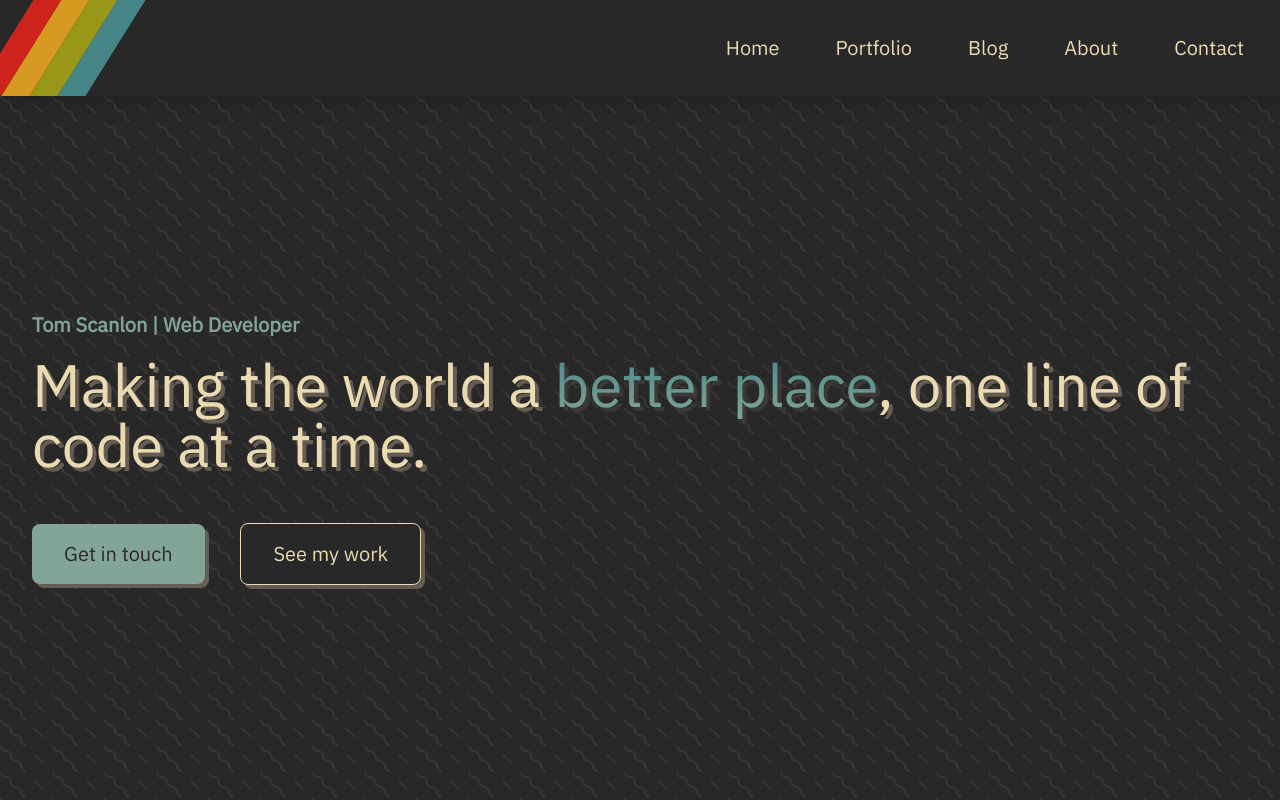
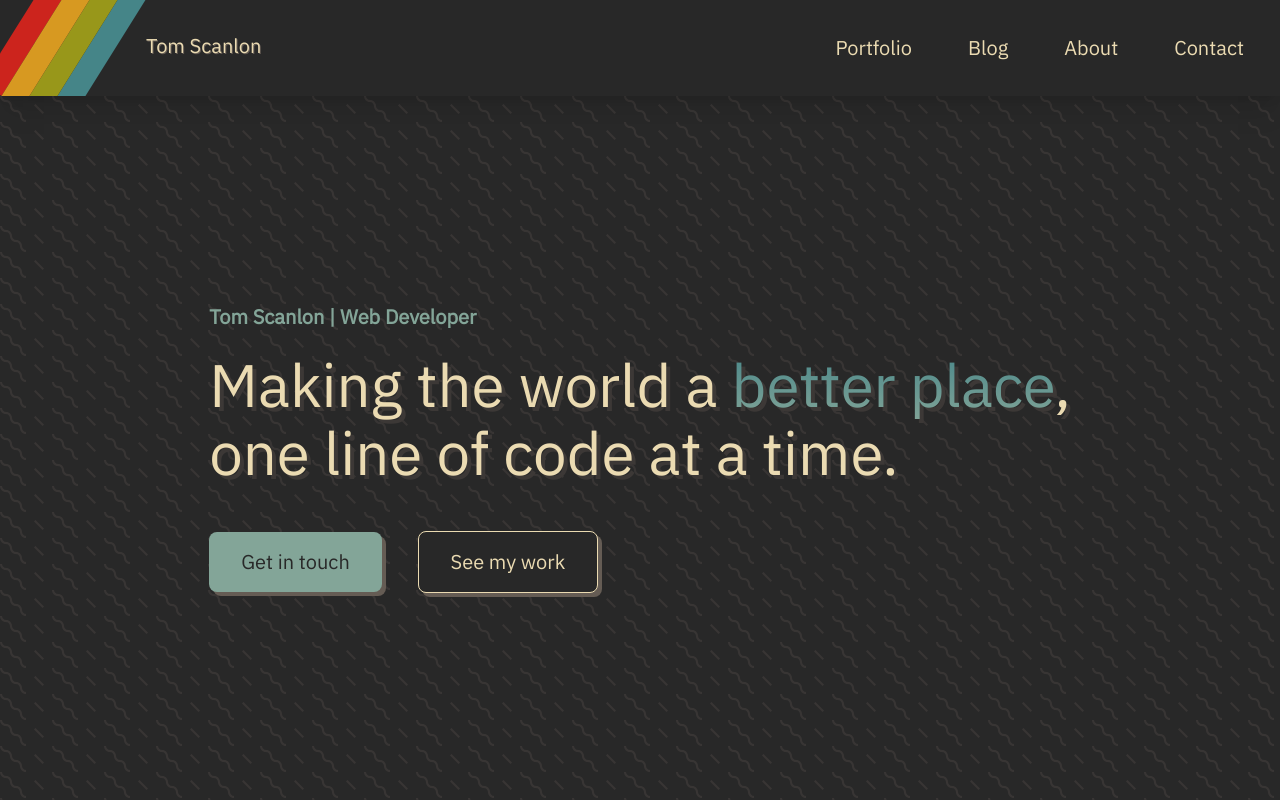
Before and after one commit to tbscanlon/v3-portfolio, an Astro site: page / in a window 1280 px wide. Built offline with nearby package versions, Linux system fonts and the light colour scheme; Astro itself is replaced by a stand-in of ours.

Commit message:
Replace home link with my name

```diff
--- a/src/components/Hero.astro
+++ b/src/components/Hero.astro
@@ -6,17 +6,20 @@
   <div class="container mx-auto h-full grid justify-center items-center">
     <div>
       <h1
-        class="pb-2 xl:pb-4 text-lg lg:text-xl 2xl:text-2xl font-semibold text-blue-light"
+        class="pb-4 xl:pb-6 text-lg lg:text-xl 2xl:text-2xl font-semibold text-blue-light"
       >
         Tom Scanlon | Web Developer
       </h1>
       <h2
-        class="leading-tight text-4xl md:text-6xl 2xl:text-8xl pb-6 md:pb-8 lg:pb-12 2xl:pb-16"
+        class="space-y-2 text-4xl md:text-6xl 2xl:text-8xl pb-6 md:pb-8 lg:pb-12 2xl:pb-16"
       >
-        Making the world a <span
-          class="text-transparent bg-clip-text bg-gradient-to-b from-blue to-blue-light"
-          >better place</span
-        >, one line of code at a time.
+        <span class="block">
+          Making the world a <span
+            class="text-transparent bg-clip-text bg-gradient-to-b from-blue to-blue-light"
+            >better place</span
+          >,
+        </span>
+        <span class="block"> one line of code at a time.</span>
       </h2>
       <div class="space-x-4 xl:space-x-8">
         <a
--- a/src/components/Navigation.astro
+++ b/src/components/Navigation.astro
@@ -3,10 +3,6 @@ import Logo from "./Logo.astro";
 import Rainbow from "./Rainbow.astro";
 
 const links = [
-  {
-    href: "/",
-    text: "Home",
-  },
   {
     href: "/portfolio",
     text: "Portfolio",
@@ -29,13 +25,17 @@ const links = [
 <>
   <nav
     aria-label="Main"
-    class="relative flex flex-row-reverse p-4 md:p-6 xl:p-8 bg-grey-2 shadow-xl"
+    class="relative flex flex-row p-4 md:p-6 xl:p-8 bg-grey-2 shadow-xl"
+  >
+    <a
+      class="z-50 md:text-lg xl:text-xl xl-py-0.5 hover:text-blue-light focus:bg-grey-4 rounded-lg duration-300"
+      href="/">Tom Scanlon</a
     >
     <Rainbow />
     <button
       id="show-mobile-nav"
       type="button"
-      class="md:hidden rounded-full p-1 hover:bg-grey-4 focus:bg-grey-4 duration-300"
+      class="md:hidden rounded-full p-1 ml-auto hover:bg-grey-4 focus:bg-grey-4 duration-300"
     >
       <span class="sr-only">Open main menu</span>
       <svg
@@ -53,7 +53,7 @@ const links = [
       </svg>
     </button>
     <!-- Desktop nav -->
-    <ul class="hidden md:flex flex-row">
+    <ul class="hidden md:flex flex-row ml-auto">
       {
         links.map((link) => (
           <li>
@@ -68,6 +68,7 @@ const links = [
       }
     </ul>
   </nav>
+</>
 <!-- Mobile nav -->
 <div
   id="mobile-nav-container"
@@ -98,6 +99,14 @@ const links = [
       <Logo />
     </div>
     <ul class="text-2xl pt-12">
+      <li>
+        <a
+          class="block py-6 px-4 w-full hover:bg-grey-4 focus:bg-grey-4 rounded-lg duration-300"
+          href="/"
+        >
+          Home
+        </a>
+      </li>
       {
         links.map((link) => (
           <li>
@@ -113,7 +122,28 @@ const links = [
     </ul>
   </div>
 </div>
-</>
+
+<style>
+  nav {
+    padding-left: 82px;
+  }
+
+  nav > a {
+    text-shadow: 1px 1px 0px theme(colors.grey.5);
+  }
+
+  @media screen(md) {
+    nav {
+      padding-left: 105px;
+    }
+  }
+
+  @media screen(xl) {
+    nav {
+      padding-left: 146px;
+    }
+  }
+</style>
 
 <script>
   const openMobileNav = document.getElementById("show-mobile-nav");
```
Lines whose indentation alone changed are shown as unchanged.
